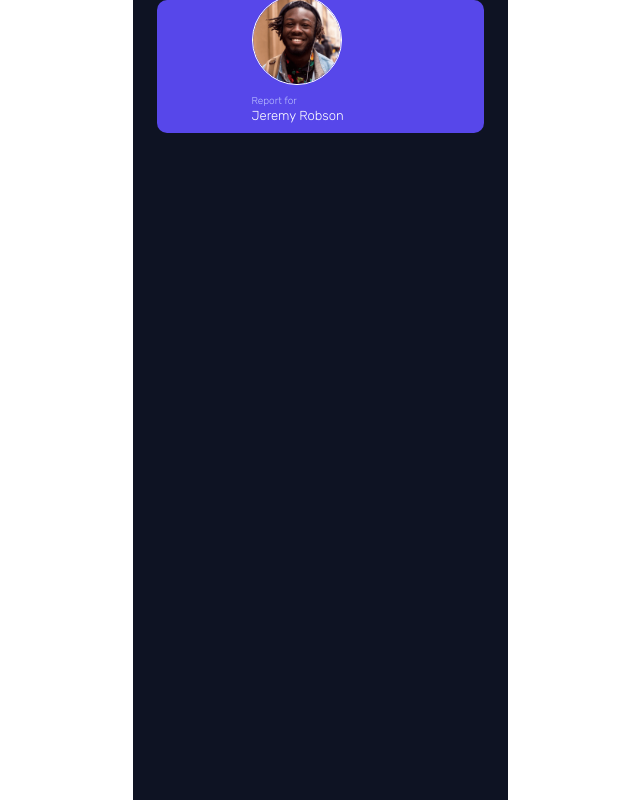
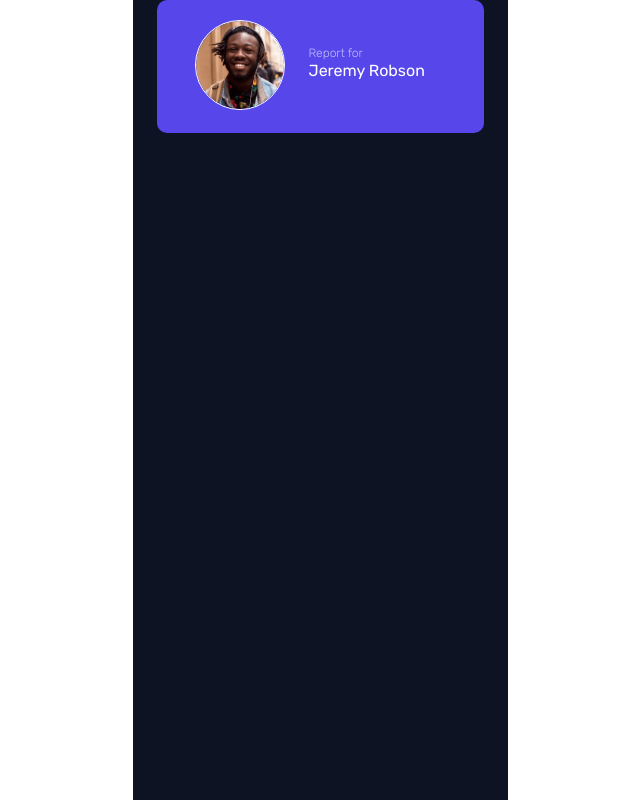
Before and after one commit to Have-Samuel/time-tracking-dashboard, a plain HTML site: page index.html in a window 1280 px wide. Shown: the whole page, without its empty margins (320-960 px from the left). Drawn offline with Linux system fonts and the light colour scheme.

Commit message:
Styling the guys Data

```diff
--- a/style.css
+++ b/style.css
@@ -31,7 +31,13 @@ body {
   justify-content: center;
   align-items: center;
   border-radius: 10px;
-  gap: 2rem;
+}
+
+.person-data {
+  display: flex;
+  align-items: center;
+  justify-content: center;
+  gap: 1.5rem;
 }
 
 .person__image img {
@@ -48,12 +54,12 @@ body {
 
 .person__name span {
   color: #bbc0ff;
-  font-size: 10px;
+  font-size: 12px;
   font-weight: 200;
 }
 
 .person__name h1 {
   color: #fff;
-  font-size: 13px;
-  font-weight: 300;
+  font-size: 16px;
+  font-weight: 400;
 }
```
